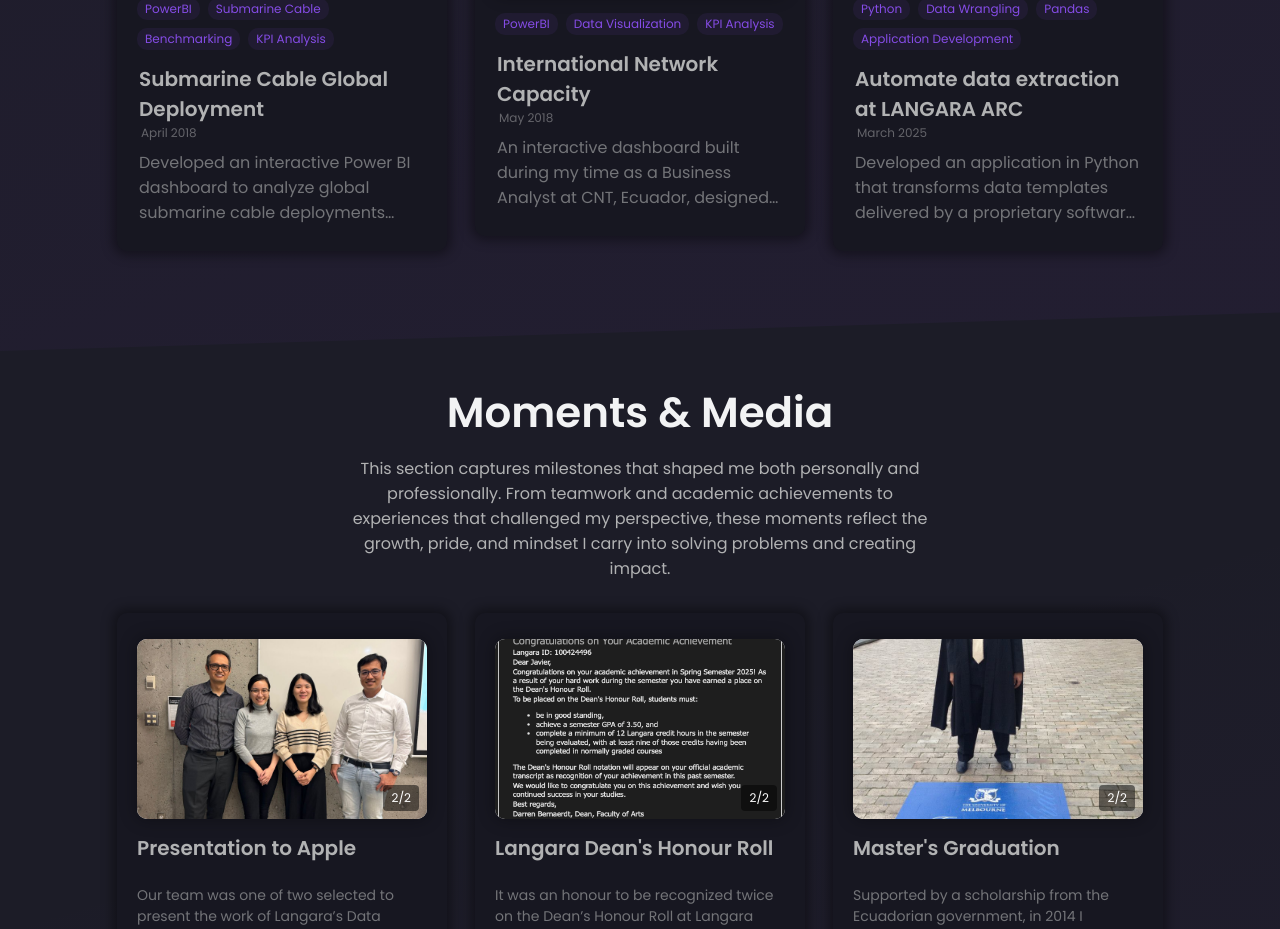
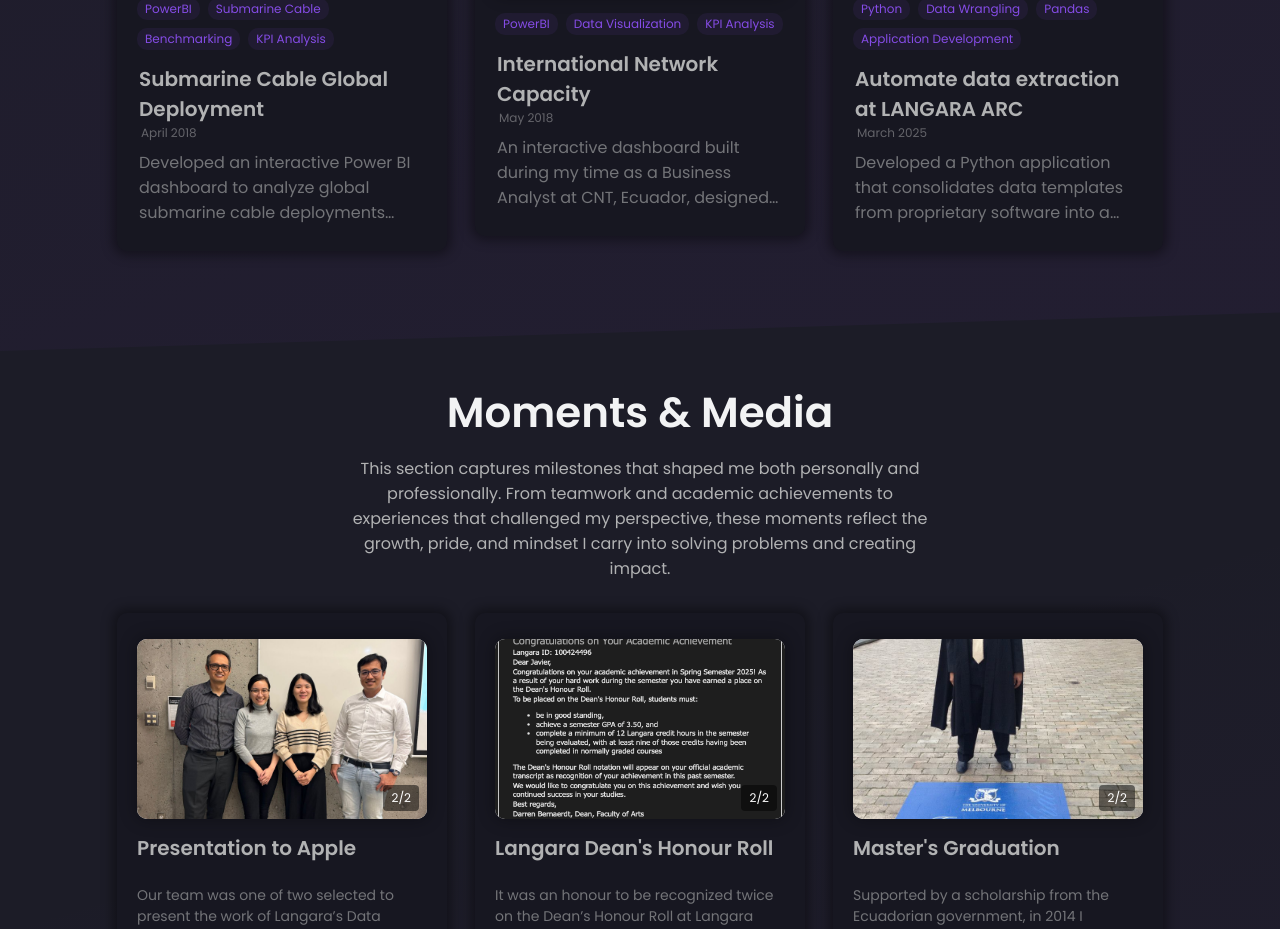
Before and after one commit to javiermerinom/Portfolio, a React (Create React App) app: page / in a window 1280 px wide. Shown: the part 5418-6347 px from the top of the page. Built offline with nearby package versions, Linux system fonts and the light colour scheme.

Commit message:
Update constants.js

```diff
--- a/src/data/constants.js
+++ b/src/data/constants.js
@@ -333,7 +333,7 @@ export const projects = [
       "Automate data extraction at LANGARA ARC",
     date: "March 2025",
     description:
-      "Developed an application in Python that transforms data templates delivered by a proprietary software into one refined template for simplified analysis reducing processing times. This application is currently in use at Langara, and any disclusiore of specific details of the code is restricted. See video for a demo.",
+      "Developed a Python application that consolidates data templates from proprietary software into a single refined format, streamlining analysis and significantly reducing processing time. The application is currently in use at Langara; specific code details are confidential. See video for demo.",
     image: langara,
     tags: ["Python", "Data Wrangling", "Pandas", "Application Development"],
     category: "data engineering",
```
